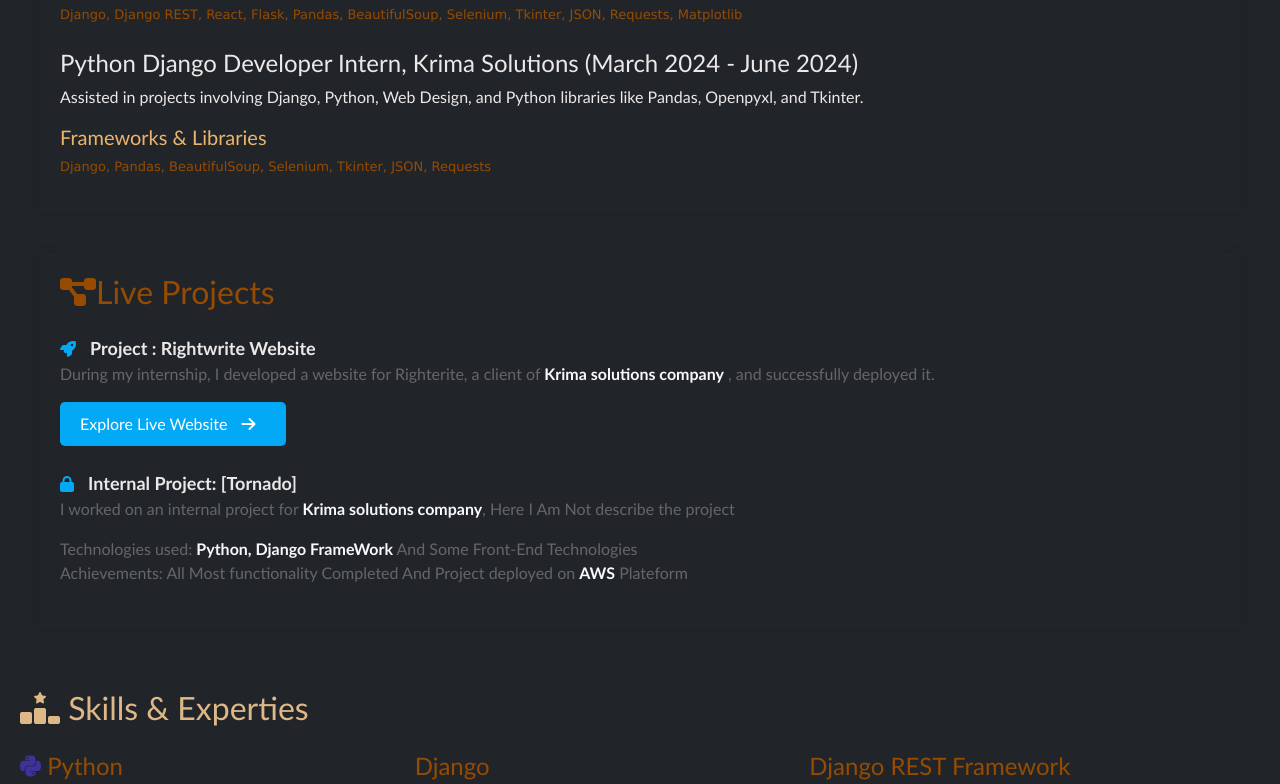
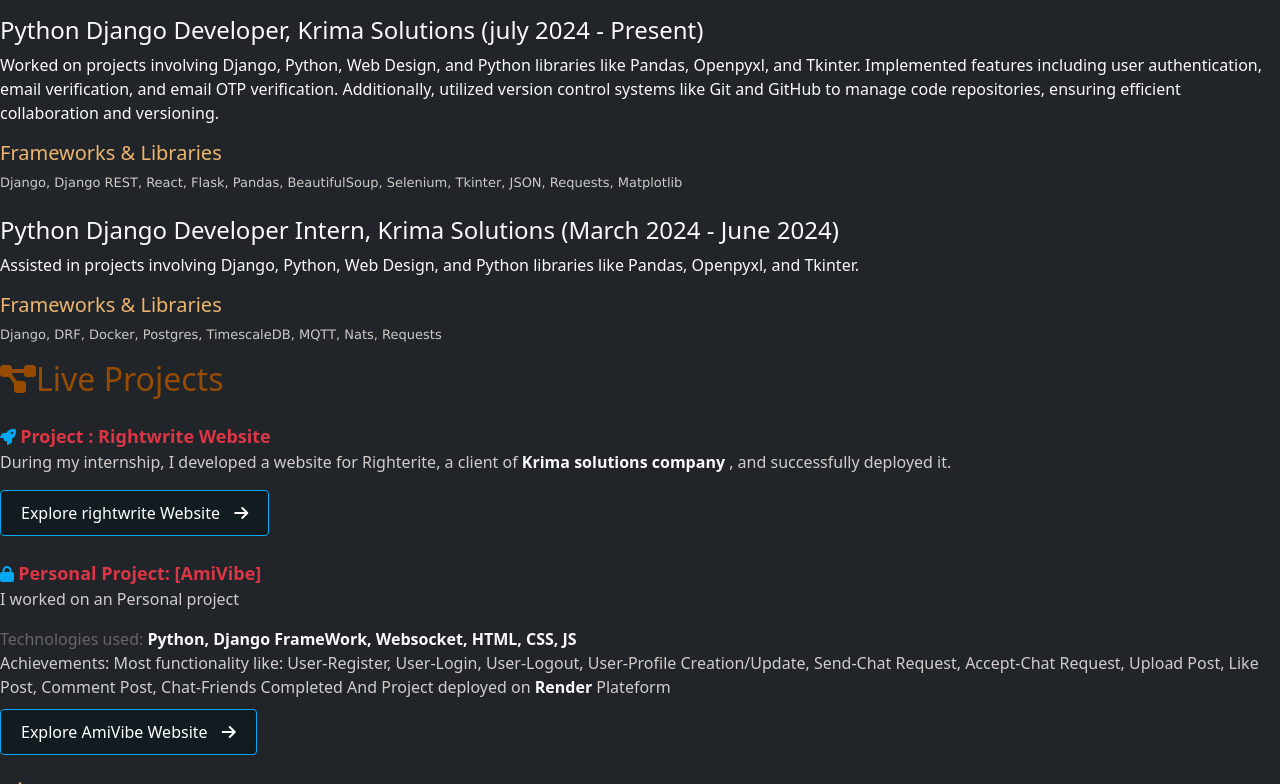
Before and after one commit to aaammiit/AmitProtfolio, a plain HTML site: page index.html in a window 1280 px wide. Shown: the part 989-1773 px from the top of the page. Drawn offline with nearby package versions, Linux system fonts and the light colour scheme.

Commit message:
Update index.html

```diff
--- a/index.html
+++ b/index.html
@@ -10,7 +10,7 @@
         crossorigin="anonymous" referrerpolicy="no-referrer" />
     <link href="https://cdn.jsdelivr.net/npm/bootstrap@5.0.2/dist/css/bootstrap.min.css" rel="stylesheet"
         integrity="sha384-EVSTQN3/azprG1Anm3QDgpJLIm9Nao0Yz1ztcQTwFspd3yD65VohhpuuCOmLASjC" crossorigin="anonymous">
-    <link rel="stylesheet" href="index.css">
+    <link rel="stylesheet" href="h.css">
 </head>
 
 <body class="bg-dark">
@@ -75,7 +75,7 @@
                 </div>
                 <div class="text">
                     <h2 class="display-4 text-warning fs-1" id="heading"></h2>
-                    <p class="lead text-info fs-5" id="paragraph"></p>
+                    <p class="lead text-light fs-5" id="paragraph"></p>
                     <div class="container my-4">
                         <h2 class="text-center mb-2" style="color: burlywood;">Social Links</h2>
                         <div class="social d-flex flex-row text-center my-4 gap-4 justify-content-evenly">
@@ -104,23 +104,23 @@
         <div class="exp" id="experience">
             <h2 class=" mb-2" style="color: burlywood;"><i class="fa-solid fa-briefcase"></i> Work Experience</h2>
             <div class="exp-item mb-4 my-4">
-                <h4 id="h41"></h4>
-                <p id="p1"></p>
+                <h4 id="h41" class="text-light"></h4>
+                <p id="p1" class="text-light"></p>
                 <div>
                     <h5 style="color: rgb(236, 181, 109);">Frameworks & Libraries</h5>
-                    <p style="font-size: 13px;color: #964B00;font-family: Verdana, Geneva, Tahoma, sans-serif;">
+                    <p style="font-size: 13px;color: #cdc9c6;font-family: Verdana, Geneva, Tahoma, sans-serif;">
                         Django, Django REST, React, Flask, Pandas, BeautifulSoup, Selenium, Tkinter, JSON, Requests, Matplotlib
                     </p>
 
                 </div>
             </div>
             <div class="exp-item">
-                <h4 id="h42"></h4>
-                <p id="p2"></p>
+                <h4 id="h42" class="text-light"></h4>
+                <p id="p2" class="text-light"></p>
                 <div>
                     <h5 style="color: rgb(236, 181, 109);">Frameworks & Libraries</h5>
-                    <p style="font-size: 13px;color: #964B00;font-family: Verdana, Geneva, Tahoma, sans-serif;">
-                        Django, Pandas, BeautifulSoup, Selenium, Tkinter, JSON, Requests
+                    <p style="font-size: 13px;color: #cdc9c6;font-family: Verdana, Geneva, Tahoma, sans-serif;">
+                        Django, DRF, Docker, Postgres, TimescaleDB, MQTT, Nats, Requests
                     </p>
 
                 </div>
@@ -133,31 +133,34 @@
             <h2 class="mb-2" style="color: #964B00;"> <i class="fa-solid fa-diagram-project"></i>Live Projects</h2>
             <div class="exp-item mb-4 my-4">
                 <i class="fas fa-rocket" style="color: #03A9F4;"></i>
-                <span style="font-weight: bold; font-size: 18px;">Project : Rightwrite Website</span>
-                <p style="font-size: 16px; color: #666;">During my internship, I developed a website for Righterite, a
+                <span style="font-weight: bold; font-size: 18px;" class="text-danger">Project : Rightwrite Website</span>
+                <p style="font-size: 16px; color: #d2cccc;">During my internship, I developed a website for Righterite, a
                     client of <strong class="text-light fs-6">Krima solutions company</strong> , and successfully
                     deployed it.
                 </p>
                 <a href="http://rightwrite.in" target="_blank" class="btn btn-primary"
-                    style="background-color: #03A9F4; border-color: #03A9F4; padding: 10px 20px; font-size: 16px;">
-                    Explore Live Website
+                    style="background-color: #121b1f; border-color: #03A9F4; padding: 10px 20px; font-size: 16px;">
+                    Explore rightwrite Website
                     <i class="fas fa-arrow-right" style="margin-left: 10px;"></i>
                 </a>
             </div>
             <div class="exp-item mb-4 my-4">
                 <i class="fas fa-lock" style="color: #03A9F4;"></i>
-                <span style="font-weight: bold; font-size: 18px;">Internal Project: [Tornado]</span>
-                <p style="font-size: 16px; color: #666;">I worked on an internal project for <strong
-                        class="text-light fs-6">Krima solutions company</strong>,
-                    Here I Am Not describe the project</p>
+                <span style="font-weight: bold; font-size: 18px;" class="text-danger">Personal Project: [AmiVibe]</span>
+                <p style="font-size: 16px; color: #d2cccc;">I worked on an Personal project </p>
                 <ul style="list-style: none; padding: 0; margin: 0;">
                     <li style="font-size: 16px; color: #666;">Technologies used: <strong class="text-light">Python,
-                            Django FrameWork</strong> And Some
-                        Front-End Technologies</li>
-                    <li style="font-size: 16px; color: #666;">Achievements: All Most functionality Completed
-                        And Project deployed on <strong class="text-light">AWS</strong> Plateform
+                            Django FrameWork, Websocket, HTML, CSS, JS</strong></li>
+                    <li style="font-size: 16px; color: #d2cccc;">Achievements: Most functionality like: User-Register, User-Login, User-Logout, User-Profile Creation/Update, Send-Chat Request, Accept-Chat Request, Upload Post, Like Post, Comment Post, Chat-Friends Completed
+                        And Project deployed on <strong class="text-light">Render</strong> Plateform
                     </li>
+
                 </ul>
+                <a href="http://rightwrite.in" target="_blank" class="btn btn-primary"
+                    style="background-color:  #121b1f; border-color: #03A9F4; padding: 10px 20px; font-size: 16px;margin-top: 10px;">
+                    Explore AmiVibe Website
+                    <i class="fas fa-arrow-right" style="margin-left: 10px;"></i>
+                </a>
             </div>
         </div>
     </div>
```
